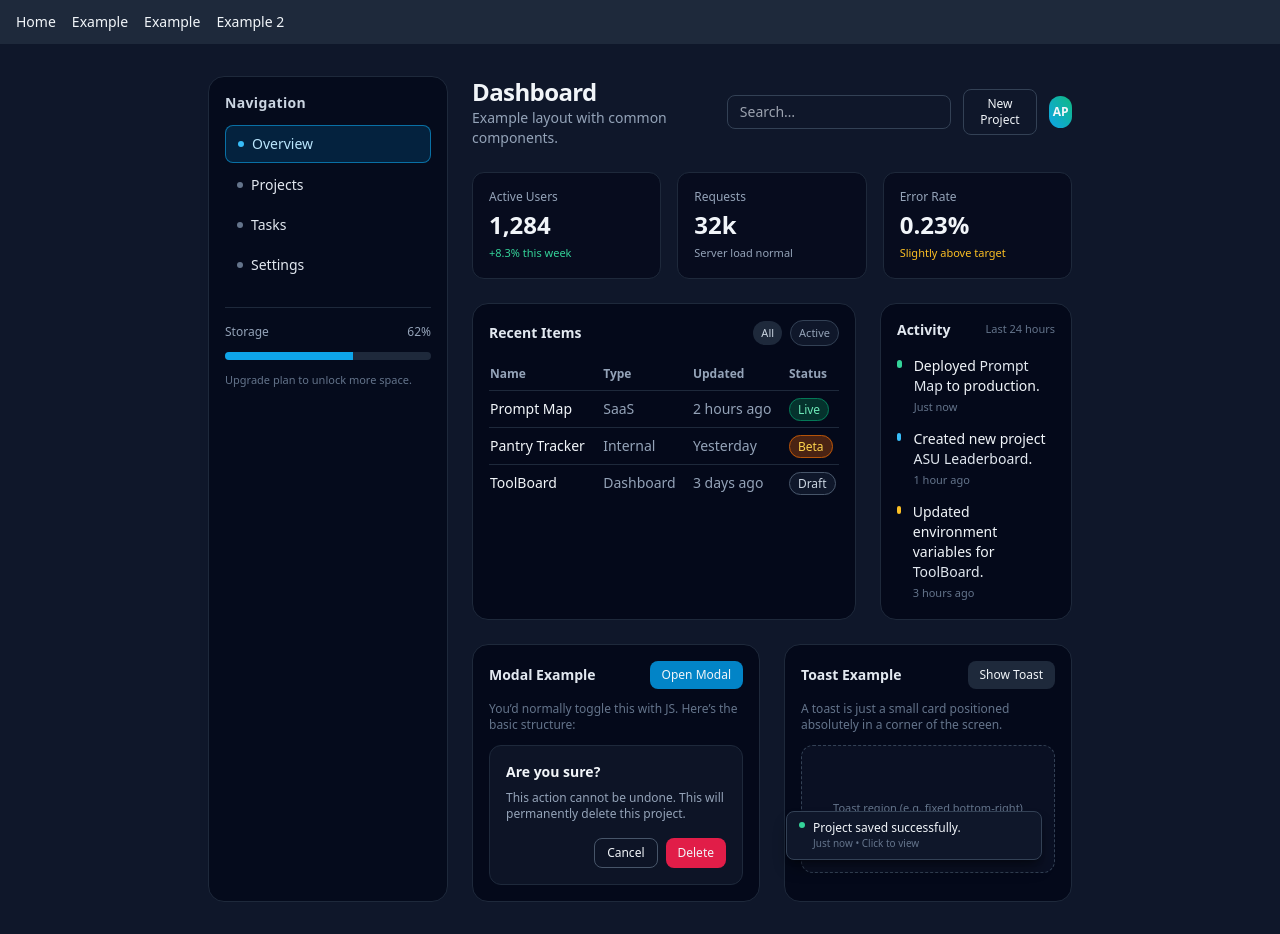
After one commit to 4b3c/flask-app, a Flask app: page /example2 in a window 1280 px wide. The commit adds this page. Run offline with Flask 3, Linux system fonts and the light colour scheme; style sheets or scripts are compiled from the project's sources; some libraries are stand-ins or nearby versions.

Commit message:
more examples

```diff
--- a/app/routes.py
+++ b/app/routes.py
@@ -9,3 +9,7 @@ def home():
 @main.route("/example")
 def example():
     return render_template("example.html")
+
+@main.route("/example2")
+def example2():
+    return render_template("example2.html")
--- a/app/templates/base.html
+++ b/app/templates/base.html
@@ -17,6 +17,12 @@
     <a href="{{ url_for('main.example') }}" class="text-sm font-medium hover:text-sky-300">
       Example
     </a>
+    <a href="{{ url_for('main.example') }}" class="text-sm font-medium hover:text-sky-300">
+      Example
+    </a>
+    <a href="{{ url_for('main.example2') }}" class="text-sm font-medium hover:text-sky-300">
+      Example 2
+    </a>
   </nav>
 
   <main class="max-w-4xl mx-auto px-4 py-8">
--- /dev/null
+++ b/app/templates/example2.html
@@ -0,0 +1,238 @@
+{% extends "base.html" %}
+{% block content %}
+<section class="space-y-6">
+
+  <!-- DASHBOARD LAYOUT -->
+  <div class="grid gap-6 md:grid-cols-[240px,1fr]">
+
+    <!-- SIDEBAR -->
+    <aside class="rounded-2xl border border-slate-800 bg-slate-950/70 p-4 h-full">
+      <h2 class="text-sm font-semibold text-slate-300 mb-3 tracking-wide">Navigation</h2>
+      <nav class="space-y-1 text-sm">
+        <a href="#" class="flex items-center gap-2 px-3 py-2 rounded-lg bg-sky-600/20 text-sky-200 border border-sky-500/60">
+          <span class="w-1.5 h-1.5 rounded-full bg-sky-400"></span>
+          Overview
+        </a>
+        <a href="#" class="flex items-center gap-2 px-3 py-2 rounded-lg hover:bg-slate-800 text-slate-200">
+          <span class="w-1.5 h-1.5 rounded-full bg-slate-500"></span>
+          Projects
+        </a>
+        <a href="#" class="flex items-center gap-2 px-3 py-2 rounded-lg hover:bg-slate-800 text-slate-200">
+          <span class="w-1.5 h-1.5 rounded-full bg-slate-500"></span>
+          Tasks
+        </a>
+        <a href="#" class="flex items-center gap-2 px-3 py-2 rounded-lg hover:bg-slate-800 text-slate-200">
+          <span class="w-1.5 h-1.5 rounded-full bg-slate-500"></span>
+          Settings
+        </a>
+      </nav>
+
+      <div class="mt-6 border-t border-slate-800 pt-4 space-y-3 text-xs text-slate-400">
+        <div class="flex items-center justify-between">
+          <span>Storage</span>
+          <span>62%</span>
+        </div>
+        <div class="w-full h-2 rounded-full bg-slate-800 overflow-hidden">
+          <div class="h-full bg-sky-500" style="width: 62%"></div>
+        </div>
+        <p class="text-[11px] text-slate-500">
+          Upgrade plan to unlock more space.
+        </p>
+      </div>
+    </aside>
+
+    <!-- MAIN AREA -->
+    <div class="space-y-6">
+
+      <!-- TOP BAR -->
+      <header class="flex flex-col gap-3 md:flex-row md:items-center md:justify-between">
+        <div>
+          <h1 class="text-2xl font-bold tracking-tight">Dashboard</h1>
+          <p class="text-slate-400 text-sm">Example layout with common components.</p>
+        </div>
+        <div class="flex items-center gap-3">
+          <div class="relative">
+            <input
+              type="text"
+              placeholder="Search…"
+              class="w-40 md:w-56 rounded-lg bg-slate-900 border border-slate-700 px-3 py-1.5 text-sm outline-none focus:ring-2 focus:ring-sky-500"
+            >
+          </div>
+          <button class="px-3 py-1.5 text-xs rounded-lg border border-slate-700 bg-slate-900 hover:bg-slate-800">
+            New Project
+          </button>
+          <div class="w-8 h-8 rounded-full bg-gradient-to-tr from-sky-500 to-emerald-500 flex items-center justify-center text-xs font-semibold">
+            AP
+          </div>
+        </div>
+      </header>
+
+      <!-- STATS ROW -->
+      <div class="grid gap-4 sm:grid-cols-3">
+        <div class="rounded-xl border border-slate-800 bg-slate-950/60 p-4">
+          <div class="text-xs text-slate-400 mb-1">Active Users</div>
+          <div class="text-2xl font-semibold">1,284</div>
+          <div class="text-[11px] text-emerald-400 mt-1">+8.3% this week</div>
+        </div>
+        <div class="rounded-xl border border-slate-800 bg-slate-950/60 p-4">
+          <div class="text-xs text-slate-400 mb-1">Requests</div>
+          <div class="text-2xl font-semibold">32k</div>
+          <div class="text-[11px] text-slate-400 mt-1">Server load normal</div>
+        </div>
+        <div class="rounded-xl border border-slate-800 bg-slate-950/60 p-4">
+          <div class="text-xs text-slate-400 mb-1">Error Rate</div>
+          <div class="text-2xl font-semibold">0.23%</div>
+          <div class="text-[11px] text-amber-400 mt-1">Slightly above target</div>
+        </div>
+      </div>
+
+      <!-- MAIN GRID: TABLE + ACTIVITY -->
+      <div class="grid gap-6 lg:grid-cols-[minmax(0,2fr),minmax(0,1fr)]">
+
+        <!-- TABLE CARD -->
+        <div class="rounded-2xl border border-slate-800 bg-slate-950/80 p-4">
+          <div class="flex items-center justify-between mb-3">
+            <h2 class="text-sm font-semibold text-slate-200">Recent Items</h2>
+            <div class="flex items-center gap-2 text-[11px]">
+              <button class="px-2 py-1 rounded-full bg-slate-800 text-slate-300 hover:bg-slate-700">All</button>
+              <button class="px-2 py-1 rounded-full bg-slate-900 border border-slate-700 text-slate-400 hover:bg-slate-800">Active</button>
+            </div>
+          </div>
+          <div class="overflow-x-auto">
+            <table class="w-full text-sm">
+              <thead class="text-slate-400 border-b border-slate-800 text-xs">
+                <tr>
+                  <th class="text-left py-2 pr-3">Name</th>
+                  <th class="text-left py-2 pr-3">Type</th>
+                  <th class="text-left py-2 pr-3">Updated</th>
+                  <th class="text-left py-2">Status</th>
+                </tr>
+              </thead>
+              <tbody class="divide-y divide-slate-800">
+                <tr>
+                  <td class="py-2 pr-3">Prompt Map</td>
+                  <td class="py-2 pr-3 text-slate-400">SaaS</td>
+                  <td class="py-2 pr-3 text-slate-400">2 hours ago</td>
+                  <td class="py-2">
+                    <span class="px-2 py-0.5 rounded-full text-xs bg-emerald-900/60 text-emerald-300 border border-emerald-700">
+                      Live
+                    </span>
+                  </td>
+                </tr>
+                <tr>
+                  <td class="py-2 pr-3">Pantry Tracker</td>
+                  <td class="py-2 pr-3 text-slate-400">Internal</td>
+                  <td class="py-2 pr-3 text-slate-400">Yesterday</td>
+                  <td class="py-2">
+                    <span class="px-2 py-0.5 rounded-full text-xs bg-amber-900/60 text-amber-300 border border-amber-700">
+                      Beta
+                    </span>
+                  </td>
+                </tr>
+                <tr>
+                  <td class="py-2 pr-3">ToolBoard</td>
+                  <td class="py-2 pr-3 text-slate-400">Dashboard</td>
+                  <td class="py-2 pr-3 text-slate-400">3 days ago</td>
+                  <td class="py-2">
+                    <span class="px-2 py-0.5 rounded-full text-xs bg-slate-900 text-slate-300 border border-slate-600">
+                      Draft
+                    </span>
+                  </td>
+                </tr>
+              </tbody>
+            </table>
+          </div>
+        </div>
+
+        <!-- ACTIVITY / TIMELINE -->
+        <div class="rounded-2xl border border-slate-800 bg-slate-950/80 p-4 space-y-4">
+          <div class="flex items-center justify-between">
+            <h2 class="text-sm font-semibold text-slate-200">Activity</h2>
+            <span class="text-[11px] text-slate-500">Last 24 hours</span>
+          </div>
+          <ol class="space-y-3 text-sm">
+            <li class="flex gap-3">
+              <div class="mt-1 w-2 h-2 rounded-full bg-emerald-400"></div>
+              <div>
+                <p>Deployed <span class="text-slate-200">Prompt Map</span> to production.</p>
+                <span class="text-[11px] text-slate-500">Just now</span>
+              </div>
+            </li>
+            <li class="flex gap-3">
+              <div class="mt-1 w-2 h-2 rounded-full bg-sky-400"></div>
+              <div>
+                <p>Created new project <span class="text-slate-200">ASU Leaderboard</span>.</p>
+                <span class="text-[11px] text-slate-500">1 hour ago</span>
+              </div>
+            </li>
+            <li class="flex gap-3">
+              <div class="mt-1 w-2 h-2 rounded-full bg-amber-400"></div>
+              <div>
+                <p>Updated environment variables for <span class="text-slate-200">ToolBoard</span>.</p>
+                <span class="text-[11px] text-slate-500">3 hours ago</span>
+              </div>
+            </li>
+          </ol>
+        </div>
+
+      </div>
+
+      <!-- MODAL + TOAST EXAMPLES (STATIC) -->
+      <div class="grid gap-6 lg:grid-cols-2">
+
+        <!-- MODAL SHELL -->
+        <div class="rounded-2xl border border-slate-800 bg-slate-950/80 p-4">
+          <div class="flex items-center justify-between mb-3">
+            <h2 class="text-sm font-semibold text-slate-200">Modal Example</h2>
+            <button class="px-3 py-1.5 rounded-lg bg-sky-600 hover:bg-sky-500 text-xs font-medium">
+              Open Modal
+            </button>
+          </div>
+          <p class="text-xs text-slate-500 mb-3">
+            You’d normally toggle this with JS. Here’s the basic structure:
+          </p>
+
+          <div class="rounded-xl border border-slate-800 bg-slate-900/80 p-4">
+            <div class="mb-2 text-sm font-semibold">Are you sure?</div>
+            <p class="text-xs text-slate-400 mb-4">
+              This action cannot be undone. This will permanently delete this project.
+            </p>
+            <div class="flex justify-end gap-2">
+              <button class="px-3 py-1.5 rounded-lg text-xs border border-slate-600 hover:bg-slate-800">Cancel</button>
+              <button class="px-3 py-1.5 rounded-lg text-xs bg-rose-600 hover:bg-rose-500">Delete</button>
+            </div>
+          </div>
+        </div>
+
+        <!-- TOAST / NOTIFICATION -->
+        <div class="rounded-2xl border border-slate-800 bg-slate-950/80 p-4 space-y-3">
+          <div class="flex items-center justify-between">
+            <h2 class="text-sm font-semibold text-slate-200">Toast Example</h2>
+            <button class="px-3 py-1.5 rounded-lg bg-slate-800 hover:bg-slate-700 text-xs">Show Toast</button>
+          </div>
+          <p class="text-xs text-slate-500">
+            A toast is just a small card positioned absolutely in a corner of the screen.
+          </p>
+
+          <div class="relative h-32 rounded-xl border border-dashed border-slate-700 bg-slate-900/60 flex items-center justify-center text-[11px] text-slate-500">
+            Toast region (e.g. fixed bottom-right)
+            <div class="absolute bottom-3 right-3 w-64 rounded-lg bg-slate-900 border border-slate-700 px-3 py-2 shadow-lg shadow-black/40">
+              <div class="flex items-start gap-2">
+                <div class="mt-0.5 w-1.5 h-1.5 rounded-full bg-emerald-400"></div>
+                <div class="flex-1">
+                  <p class="text-xs text-slate-100">Project saved successfully.</p>
+                  <p class="text-[10px] text-slate-500">Just now • Click to view</p>
+                </div>
+              </div>
+            </div>
+          </div>
+
+        </div>
+
+      </div>
+
+    </div>
+  </div>
+
+</section>
+{% endblock %}
```
